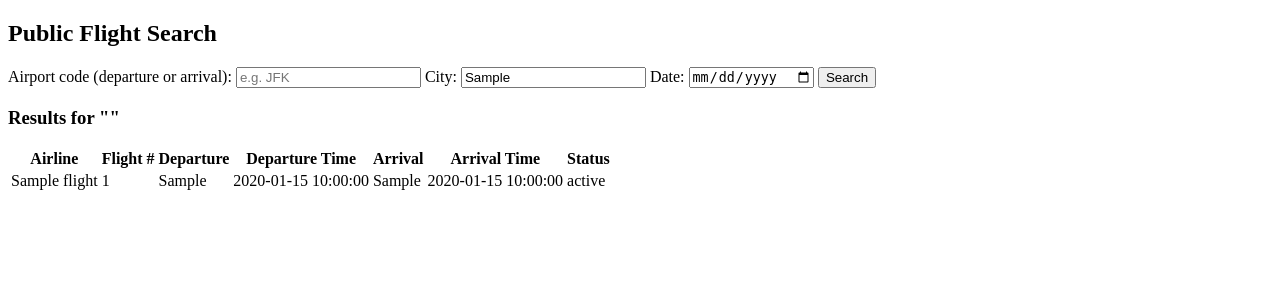
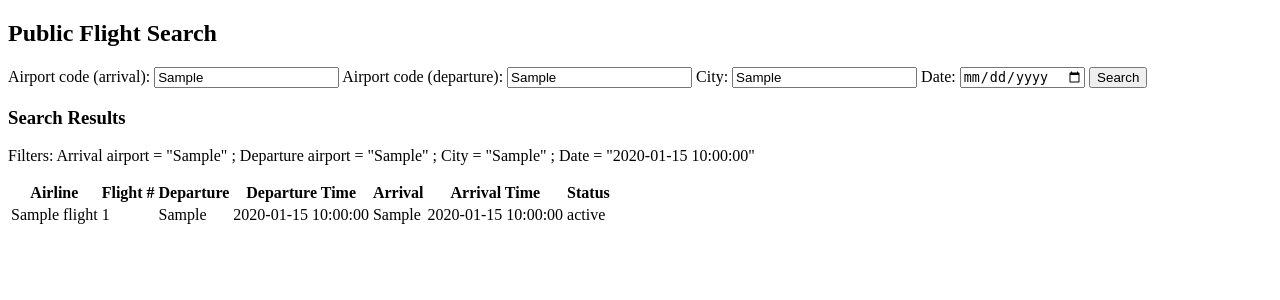
Before and after one commit to CenturiesLoD/CS-213-Database, a Flask app: template templates/public_search_upcoming.html in a window 1280 px wide. Shown: the part 121-421 px from the top of the page. Run offline with Flask 3, Linux system fonts and the light colour scheme; the template is opened without the code that fills it: most values are stand-ins (such as "Sample title", 1, 10 or a date in 2020).

```diff
--- a/templates/public_search_upcoming.html
+++ b/templates/public_search_upcoming.html
@@ -3,8 +3,11 @@
 <h2>Public Flight Search</h2>
 
 <form method="GET" action="{{ url_for('public.public_search_upcoming') }}">
-  <label>Airport code (departure or arrival):</label>
-  <input type="text" name="q" value="{{ q or '' }}" placeholder="e.g. JFK">
+  <label>Airport code (arrival):</label>
+  <input type="text" name="qArrive" value="{{ qArrive or '' }}" placeholder="e.g. JFK">
+
+  <label>Airport code (departure):</label>
+  <input type="text" name="qDepart" value="{{ qDepart or '' }}" placeholder="e.g. LAX">
 
   <label>City:</label>
   <input type="text" name="qCity" value="{{ qCity or '' }}" placeholder="e.g. New York">
@@ -16,7 +19,16 @@
 </form>
 
 {% if flights %}
-  <h3>Results for "{{ q }}"</h3>
+  <h3>Search Results</h3>
+
+  <p>
+    Filters:
+    {% if qArrive %} Arrival airport = "{{ qArrive }}"{% endif %}
+    {% if qDepart %}{% if qArrive %};{% endif %} Departure airport = "{{ qDepart }}"{% endif %}
+    {% if qCity %}{% if qArrive or qDepart %};{% endif %} City = "{{ qCity }}"{% endif %}
+    {% if qDate %}{% if qArrive or qDepart or qCity %};{% endif %} Date = "{{ qDate }}"{% endif %}
+  </p>
+
   <table>
     <thead>
       <tr>
@@ -43,8 +55,8 @@
       {% endfor %}
     </tbody>
   </table>
-{% elif q %}
-  <p>No upcoming flights found for "{{ q }}".</p>
+{% elif qArrive or qDepart or qCity or qDate %}
+  <p>No upcoming flights found for your search.</p>
 {% endif %}
 
 {% endblock %}
```
Also changed, not shown: public/routes.py (+16 -7 lines).
